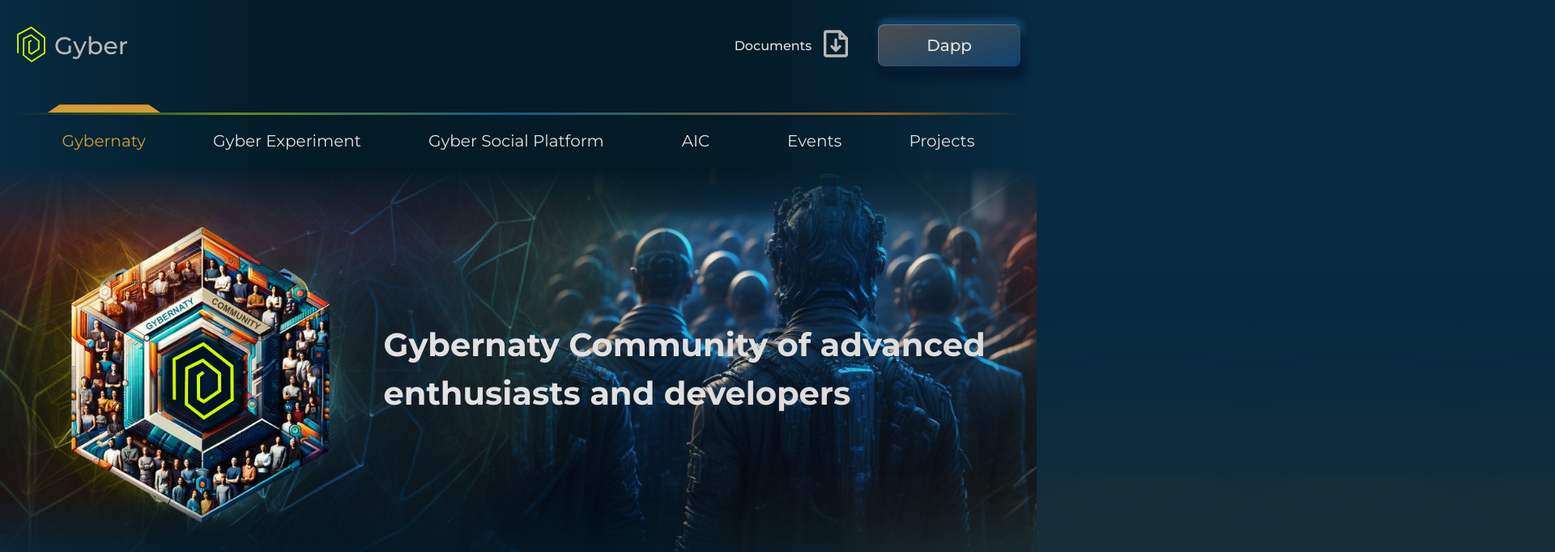
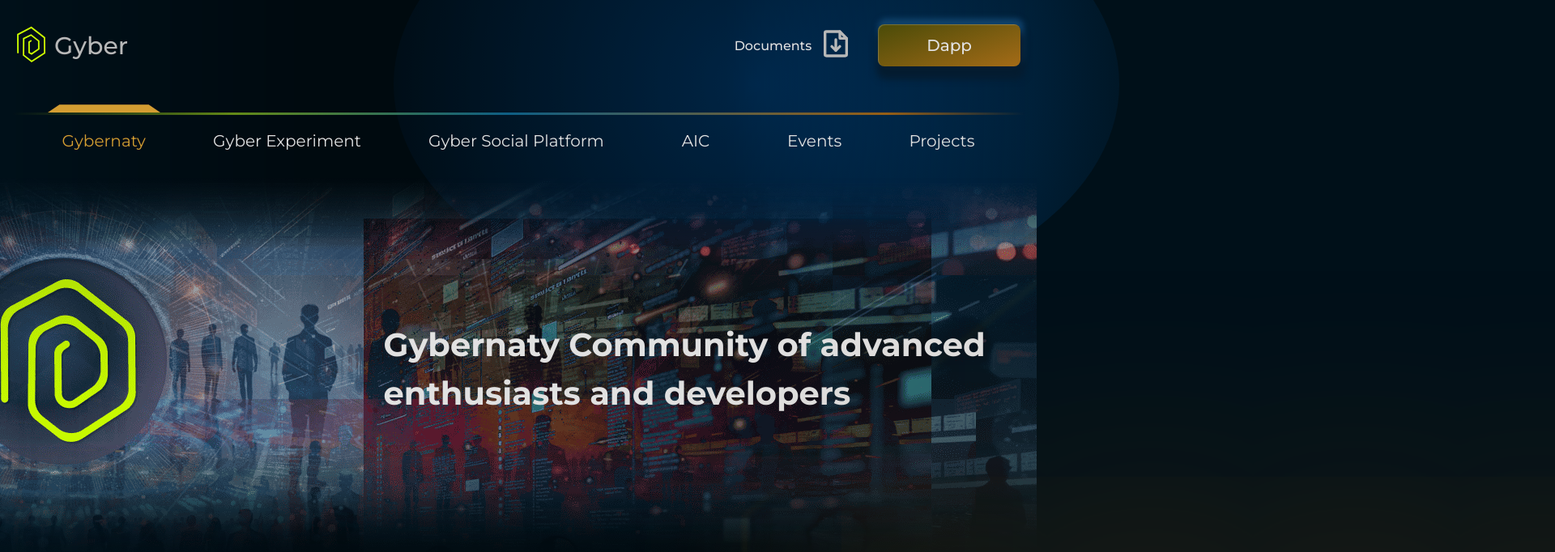
Before and after one commit to TheMacroeconomicDao/gyber-social-platform, a Next.js app: page / in a window 1280 px wide. Shown: the top 682 px of the page at 81% size, 1920 px wide, since content can reach past the window. Built offline with nearby package versions, Linux system fonts and the light colour scheme; a web font is replaced by a local one.

Commit message:
main page

```diff
--- a/src/app/page.tsx
+++ b/src/app/page.tsx
@@ -1,43 +1,44 @@
-import {Slider} from "@/widgets/Slider/Slider";
-import {Substrate} from "@/shared/ui/Substrate/Substrate";
+import { Slider } from "@/widgets/Slider/Slider";
+import { Substrate } from "@/shared/ui/Substrate/Substrate";
 import React from "react";
-import {Team} from "@/widgets/Team";
-import {JoinSection} from "@/widgets/JoinSection/JoinSection";
-import {PartnerSection} from "@/widgets/PartnerSection/PartnerSection";
+import { Team } from "@/widgets/Team";
+// import { JoinSection } from "@/widgets/JoinSection/JoinSection";
+import { PartnerSection } from "@/widgets/PartnerSection/PartnerSection";
 
-
-import type { Metadata } from 'next'
+import type { Metadata } from "next";
+import { Banner } from "@/widgets/Banner/Banner";
+import { JoinSection } from "@/widgets/JoinSection/JoinSection";
 
 export const metadata: Metadata = {
-  title: 'Welcome to Future | Gybernaty Community',
-  description: 'Gybernaty Community of advanced enthusiasts and developers',
-}
-
+  title: "Welcome to Future | Gybernaty Community",
+  description: "Gybernaty Community of advanced enthusiasts and developers",
+};
 
 export default function Home() {
   return (
     <>
       <Slider
-              path={"/images/slides/new-gybernaty-slide.jpg"}
+        path={"/images/slides/test-banner.png"}
         mobilePath={"/images/slides/new-gybernaty-mobile-2-slide.jpg"}
         title={"Gybernaty Community of advanced enthusiasts and developers"}
       />
       <Substrate {...data} />
       <Team />
-          <JoinSection/>
+      <Banner />
+      <JoinSection />
       <PartnerSection>
         Our projects realize a potential opportunity for partners and investors.
-          We invite you to take advantage of our initiative and participate in the development of technologies
-          important to society in the fields of discovery, social networks, distributed computing and artificial
-          intelligence. Your participation in our community contributes to the development of
-          innovative technologies that are used in various areas of life - from economics
-          and finance to medicine and education. Together we can make a significant impact
-          on the future of humanity and create a world where technology is used to achieve
-          optimal results in all areas.
+        We invite you to take advantage of our initiative and participate in the
+        development of technologies important to society in the fields of
+        discovery, social networks, distributed computing and artificial
+        intelligence. Your participation in our community contributes to the
+        development of innovative technologies that are used in various areas of
+        life - from economics and finance to medicine and education. Together we
+        can make a significant impact on the future of humanity and create a
+        world where technology is used to achieve optimal results in all areas.
       </PartnerSection>
     </>
-
-  )
+  );
 }
 const data = {
   title: "Welcome to future",
@@ -45,5 +46,5 @@ const data = {
   text: `An open community where ideas become reality. Here you will find like-minded people who can help you realize your projects and unlock your potential. This is an association of people who are passionate about technology and striving for new discoveries! We create large-scale open source projects, research current technologies and help each other realize their ideas. Here you can find a platform for research, development and exchange of experience in completely different areas of the IT industry. Join us to become a part of the movement. Here you will find not only a team that will help you in the implementation of projects, but also real friends with whom you can share your ideas and successes.
 
     An open community where ideas become reality. Here you will find like-minded people who can help you realize your projects and unlock your potential. This is an association of people who are passionate about technology and striving for new discoveries! We create large-scale open source projects, research current technologies and help each other realize their ideas. Here you can find a platform for research, development and exchange of experience in completely different areas of the IT industry. Join us to become a part of the movement. Here you will find not only a team that will help you in the implementation of projects, but also real friends with whom you can share your ideas and successes.
-    `
-}
+    `,
+};
--- a/src/app/styles/global.scss
+++ b/src/app/styles/global.scss
@@ -1,6 +1,6 @@
 html {
     font-size: 16px;
-    background: #072b40;
+    background: #001019;
 }
 :root {
     --c-white: #e1e1e1;
@@ -24,7 +24,7 @@ html {
 }
 
 body {
-    background: #072b40;
+    background: #001019;
     background: linear-gradient(
             to right,
             transparent 0%,
--- a/src/shared/ui/Substrate/Substrate.module.scss
+++ b/src/shared/ui/Substrate/Substrate.module.scss
@@ -14,6 +14,7 @@
   width: 100%;
   max-width: 1200px;
   padding: 50px 100px;
+
   .text_box {
     font-size: 16px;
     font-weight: 300;
--- a/src/widgets/Header/Header.module.scss
+++ b/src/widgets/Header/Header.module.scss
@@ -9,6 +9,18 @@
     display: flex;
     gap: 2rem;
   }
+
+}
+
+.bgGradient {
+  background: radial-gradient(circle, rgba(0,81,155,0.7) 0%, rgba(0,0,0,0) 100%);
+  width: 70vw;
+  height: 70vh;
+  border-radius: 50%;
+  position: absolute;
+  z-index: -2;
+  top: -22%;
+  right: -8%;
 }
 
 @media screen and (max-width: 490px) {
--- a/src/widgets/Header/Header.tsx
+++ b/src/widgets/Header/Header.tsx
@@ -16,13 +16,14 @@ interface HeaderProps {
 export const Header = ({className = ""}: HeaderProps) => {
     return (
         <div className={classNames(cls.Header, {}, [className])}>
+            <div className={cls.bgGradient} />
             <Link href={'/'}>
                 <Logo>Gyber</Logo>
             </Link>
 
             <div className={cls.btnGroup}>
                 <Documents />
-                <Button theme={ThemeButton.ORANGE} disabled>
+                <Button theme={ThemeButton.ORANGE} disabled={false}>
                     Dapp
                 </Button>
                 <NavbarTablet/>
--- a/src/widgets/JoinSection/JoinSection.module.scss
+++ b/src/widgets/JoinSection/JoinSection.module.scss
@@ -1,10 +1,26 @@
+.section {
+  display: block;
+
+  .buttonWrapper {
+    padding: 40px 46px;
+    border-radius: 20px;
+    font-size: 20px;
+    background: #072b40;
+    box-shadow: 0 0 50px 0 #072b40;
+    width: fit-content;
+    margin: 0 auto;
+    transform: translateY(-50%);
+  }
+}
+
 .wrapper {
   display: flex;
   flex-direction: column;
   justify-content: center;
   align-items: center;
   gap: 30px;
-  padding: 20px 100px;
+  padding: 0 100px;
+  margin-top: -1.5rem;
 
   .textContent {
     color: #e1e1e1;
@@ -14,14 +30,6 @@
     line-height: 2;
     text-align: justify;
   }
-
-  .buttonWrapper {
-    padding: 40px 46px;
-    border-radius: 20px;
-    font-size: 20px;
-    background: #072b40;
-    box-shadow: 0 0 50px 0 #072b40;
-  }
 }
 
 @media screen and (max-width: 1280px) {
--- a/src/widgets/JoinSection/JoinSection.tsx
+++ b/src/widgets/JoinSection/JoinSection.tsx
@@ -7,6 +7,7 @@ import { motion } from "framer-motion";
 import ExternalLink, {
     ThemeExternalLink,
 } from "@/shared/ui/ExternalLink/ExternalLink";
+import { Line } from "@/shared/ui/Line/Line";
 
 interface JoinUsBlockProps {
     className?: string;
@@ -14,7 +15,19 @@ interface JoinUsBlockProps {
 
 export const JoinSection = ({ className = "" }: JoinUsBlockProps) => {
     return (
-        <Section background={ThemeBackgroundSection.FIRST}>
+        <Section className={cls.section}>
+            <div>
+                <Line />
+                <div className={cls.buttonWrapper}>
+                    <ExternalLink
+                        href="https://t.me/GybernatyCommunity"
+                        theme={ThemeExternalLink.BLUE}
+                        target="_blank"
+                    >
+                        Join
+                    </ExternalLink>
+                </div>
+            </div>
             <Container>
                 <div className={cls.wrapper}>
                     <motion.p
@@ -52,15 +65,6 @@ export const JoinSection = ({ className = "" }: JoinUsBlockProps) => {
                         Together, let&#39;s embark on a journey of exploration
                         and transformation.
                     </motion.p>
-                    <div className={cls.buttonWrapper}>
-                        <ExternalLink
-                            href="https://t.me/GybernatyCommunity"
-                            theme={ThemeExternalLink.BLUE}
-                            target="_blank"
-                        >
-                            Join
-                        </ExternalLink>
-                    </div>
                 </div>
             </Container>
         </Section>
```
Also changed, not shown: 1 other file (tests, documents, lock files or other folders). Lines whose indentation alone changed are shown as unchanged.
